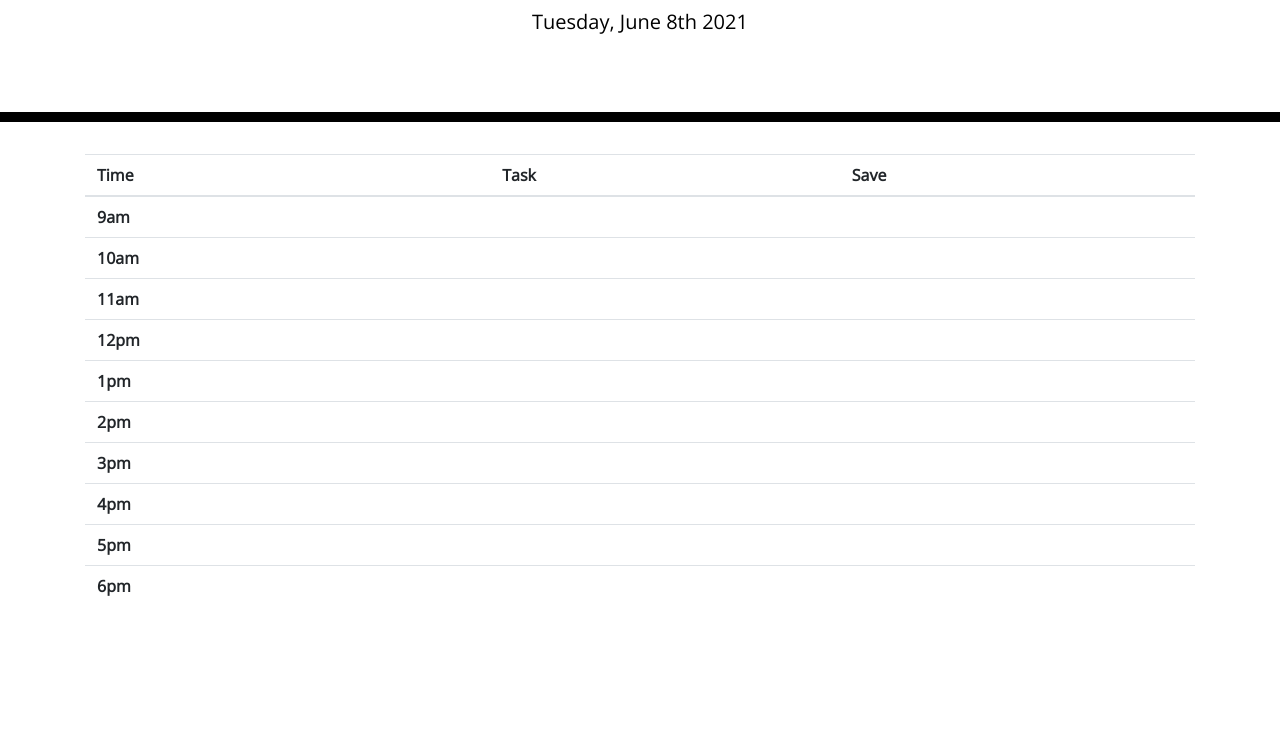
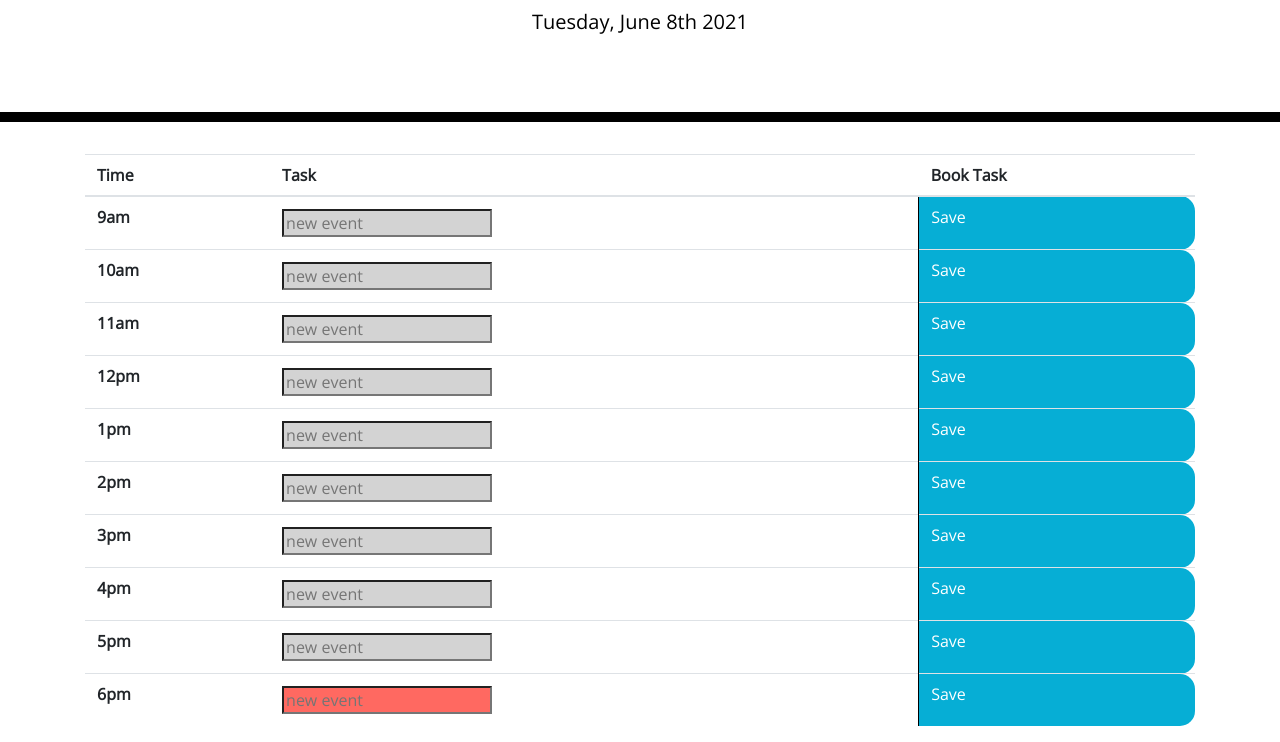
Before and after one commit to jrv7104/day-planner, a plain HTML site: page Develop/index.html in a window 1280 px wide. Shown: the part 182-924 px from the top of the page. Before the commit the page ends 804 px from the top, so only its background shows below. Drawn offline with nearby package versions, Linux system fonts and the light colour scheme.

Commit message:
add README.md and completed html js and css files

```diff
--- a/Develop/index.html
+++ b/Develop/index.html
@@ -35,60 +35,60 @@
         <tr>
           <th scope="col">Time</th>
           <th scope="col">Task</th>
-          <th scope="col">Save</th>
+          <th scope="col">Book Task</th>
 
         </tr>
       </thead>
       <tbody>
         <tr>
           <th scope="row">9am</th>
-          <td></td>
-          <td></td>
+          <td class="entryBox"><input type="text" id="entry-9am" placeholder="new event" class="present"></td>
+          <td class="saveBtn" id="9am">Save</td>
         </tr>
         <tr>
           <th scope="row">10am</th>
-          <td></td>
-          <td></td>
+          <td class="entryBox"><input type="text" id="entry-10am" placeholder="new event" class="present"></td>
+          <td class="saveBtn" id="10am">Save</td>
         </tr>
         <tr>
           <th scope="row">11am</th>
-          <td></td>
-          <td></td>
+          <td class="entryBox"><input type="text" id="entry-11am" placeholder="new event" class="present"></td>
+          <td class="saveBtn" id="11am">Save</td>
         </tr>
         <tr>
           <th scope="row">12pm</th>
-          <td></td>
-          <td></td>
+          <td class="entryBox"><input type="text" id="entry-12pm" placeholder="new event" class="present"></td>
+          <td class="saveBtn" id="12pm">Save</td>
         </tr>
         <tr>
           <th scope="row">1pm</th>
-          <td></td>
-          <td></td>
+          <td class="entryBox"><input type="text" id="entry-1pm" placeholder="new event" class="present"></td>
+          <td class="saveBtn" id="1pm">Save</td>
         </tr>
         <tr>
           <th scope="row">2pm</th>
-          <td></td>
-          <td></td>
+          <td class="entryBox"><input type="text" id="entry-2pm" placeholder="new event" class="present"></td>
+          <td class="saveBtn" id="2pm">Save</td>
         </tr>
         <tr>
           <th scope="row">3pm</th>
-          <td></td>
-          <td></td>
+          <td class="entryBox"><input type="text" id="entry-3pm" placeholder="new event" class="present"></td>
+          <td class="saveBtn" id="3pm">Save</td>
         </tr>
         <tr>
           <th scope="row">4pm</th>
-          <td></td>
-          <td></td>
+          <td class="entryBox"><input type="text" id="entry-4pm" placeholder="new event" class="present"></td>
+          <td class="saveBtn" id="4pm">Save</td>
         </tr>
         <tr>
           <th scope="row">5pm</th>
-          <td></td>
-          <td></td>
+          <td class="entryBox"><input type="text" id="entry-5pm" placeholder="new event" class="present"></td>
+          <td class="saveBtn" id="5pm">Save</td>
         </tr>
         <tr>
           <th scope="row">6pm</th>
-          <td></td>
-          <td></td>
+          <td class="entryBox"><input type="text" id="entry-6pm" placeholder="new event" class="present"></td>
+          <td class="saveBtn" id="6pm">Save</td>
         </tr>
       </tbody>
     </table>
--- a/Develop/script.js
+++ b/Develop/script.js
@@ -1,18 +1,55 @@
 //Display current day
-
-var day = [];
+var currentDay = document.getElementById("currentDay")
+currentDay.innerText = moment().format("dddd, MMMM Do YYYY");
+var saveBtn = document.querySelectorAll(".saveBtn")
+var currentHour = moment().format('H')
 
 //Display hourly blocks
-var hour = ["8am", "9am", "10am", "11am", "12pm", "1pm", "2pm", "3pm", "4pm", "5pm", "6pm"];
+var hour = ["9am", "10am", "11am", "12pm", "1pm", "2pm", "3pm", "4pm", "5pm", "6pm"];
 
 //Change color of hour block based off of if hour is current, the past or the future (see CSS file)
 //var present = ;
 //var past = ;
 //var future = ;//
 
+
+for(j=0; j<hour.length; j++){
+    var inputArea = document.querySelector("#entry-" + hour[j])
+
+    //future present or past
+    if(j+9 < currentHour){
+        console.log("past")
+        inputArea.setAttribute("class", "past")
+    }else if (j+9 == currentHour){
+        console.log("present")
+    }else {
+        console.log("future")
+        inputArea.setAttribute("class", "future")
+    }
+
+    inputArea.value = localStorage.getItem("entry-" + hour[j])
+}
+
+
 //Add ability to edit events in every hour block
 
+function enterEvent() {
+    entryBox.addEventListener("click", enter)
+    document.getElementsByClassName("entryBox")
+
+}
 //Save events where they will still be present when page refreshes
 
-var currentDay = document.getElementById("currentDay")
-currentDay.innerText = moment().format("dddd, MMMM Do YYYY");
+function saveEvent(e) {
+    console.log(e.target.id)
+    var entry = document.querySelector("#entry-"+e.target.id).value
+    // document.getElementsByClassName("saveBtn")
+    localStorage.setItem("entry-"+e.target.id, entry)
+}
+
+// Hopeful goals for tutoring session
+// Be able to enter and save text in tasks column (and keep text displayed when refreshed)
+// Change color of hour block based off of what time it is
+for(i=0; i< saveBtn.length; i++){
+    saveBtn[i].addEventListener("click", saveEvent)
+}
--- a/Develop/style.css
+++ b/Develop/style.css
@@ -69,3 +69,7 @@ textarea {
   font-size: 20px;
   transition: all 0.3s ease-in-out;
 }
+
+.entryBox {
+
+}
```
Also changed, not shown: 1 other file.
